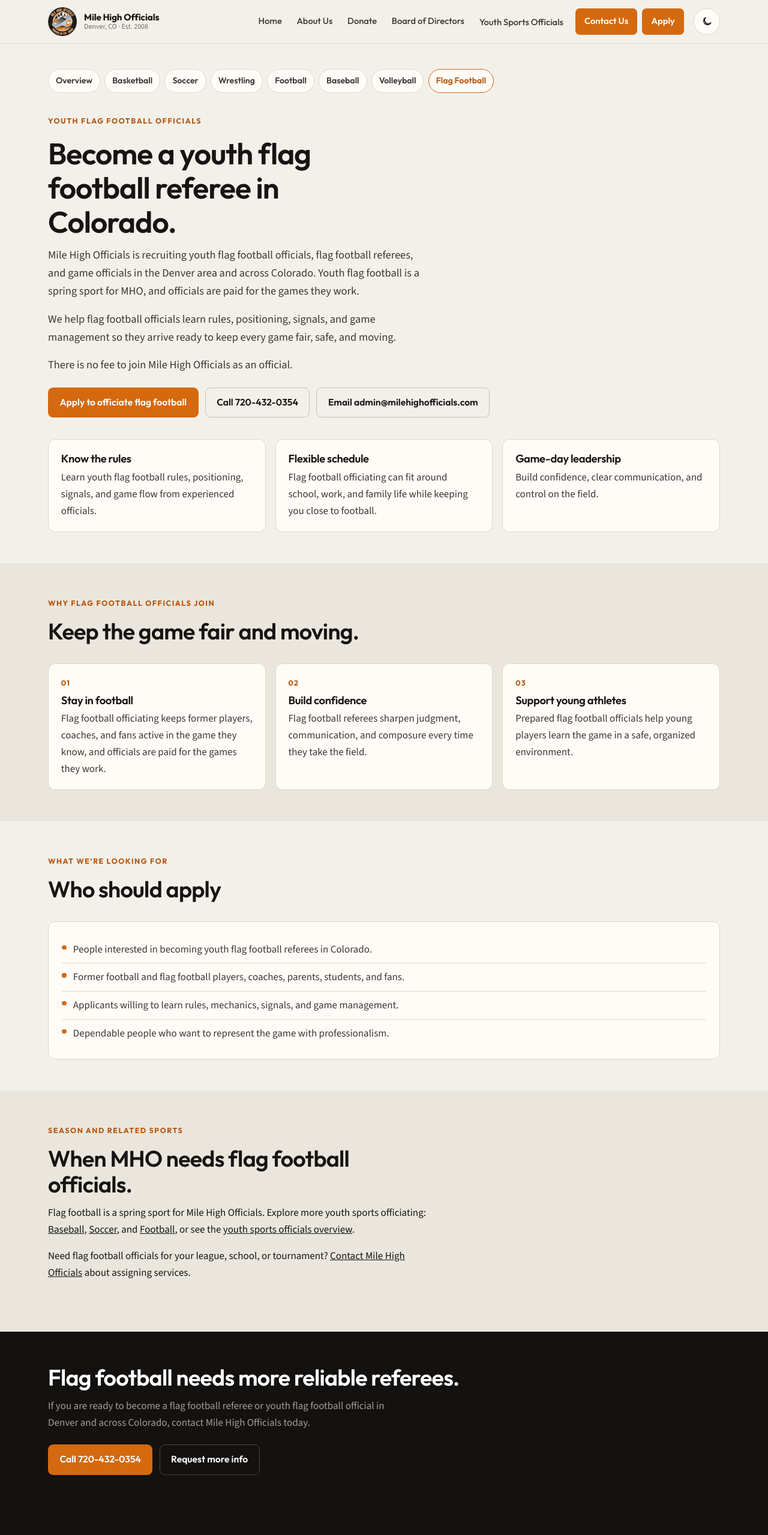
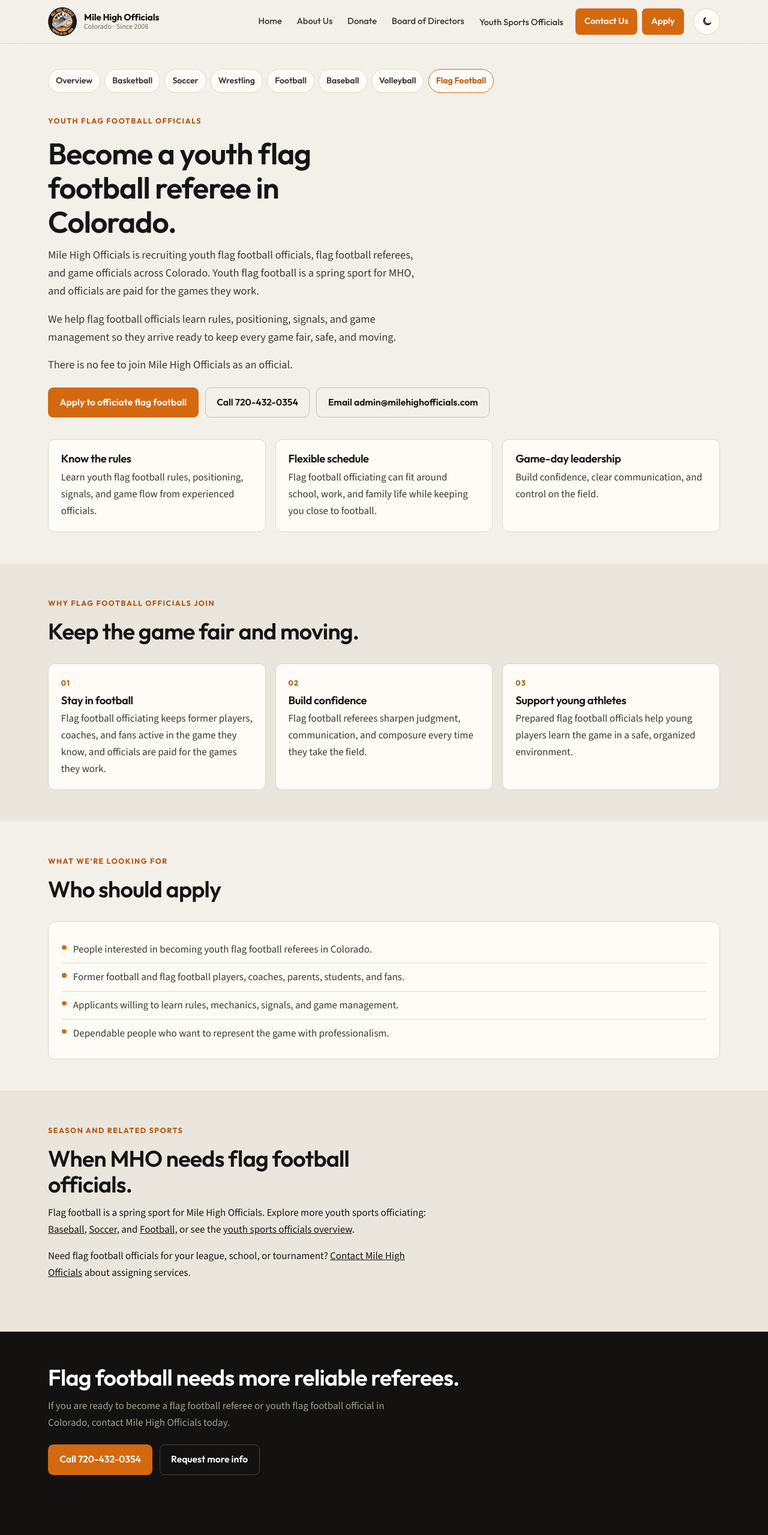
Before and after one commit to micahp20/mile-high-officials, a plain HTML site: page youth-sports-officials/youth-flag-football/index.html in a window 1280 px wide. Shown: the top 2559 px of the page at 60% size. Drawn offline with nearby package versions, Linux system fonts and the light colour scheme.

Commit message:
Align generated pages with confirmed MHO details

```diff
--- a/youth-sports-officials/youth-flag-football/index.html
+++ b/youth-sports-officials/youth-flag-football/index.html
@@ -15,10 +15,10 @@
 })();
 </script>
   <title>Youth Flag Football Officials | Mile High Officials</title>
-  <meta name="description" content="Become a youth flag football referee in Denver and across Colorado. Mile High Officials is recruiting flag football officials for the spring season.">
+  <meta name="description" content="Become a youth flag football referee in Colorado. Mile High Officials is recruiting flag football officials for the spring season.">
   <meta name="theme-color" content="#d4690f">
   <meta property="og:title" content="Youth Flag Football Officials | Mile High Officials">
-  <meta property="og:description" content="Become a youth flag football referee in Denver and across Colorado. Mile High Officials is recruiting flag football officials for the spring season.">
+  <meta property="og:description" content="Become a youth flag football referee in Colorado. Mile High Officials is recruiting flag football officials for the spring season.">
   <meta property="og:image" content="https://www.milehighofficials.com/assets/img/logo-mark-256.png">
   <meta property="og:type" content="website">
   <link rel="canonical" href="https://www.milehighofficials.com/youth-sports-officials/youth-flag-football/">
@@ -59,7 +59,7 @@
       "@id": "https://www.milehighofficials.com/youth-sports-officials/youth-flag-football/#webpage",
       "url": "https://www.milehighofficials.com/youth-sports-officials/youth-flag-football/",
       "name": "Youth Flag Football Officials | Mile High Officials",
-      "description": "Become a youth flag football referee in Denver and across Colorado. Mile High Officials is recruiting flag football officials for the spring season.",
+      "description": "Become a youth flag football referee in Colorado. Mile High Officials is recruiting flag football officials for the spring season.",
       "isPartOf": {
         "@id": "https://www.milehighofficials.com/#website"
       },
@@ -122,7 +122,7 @@
         <img src="/assets/img/logo-mark-256.png" width="48" height="48" alt="Mile High Officials logo">
         <span class="brand-text">
           <span class="brand-name">Mile High Officials</span>
-          <span class="brand-tag">Denver, CO · Est. 2008</span>
+          <span class="brand-tag">Colorado · Since 2008</span>
         </span>
       </a>
     <nav class="nav" id="site-nav" aria-label="Primary">
@@ -176,7 +176,7 @@
         </nav>
         <p class="eyebrow">Youth flag football officials</p>
         <h1>Become a youth flag football referee in Colorado.</h1>
-        <p class="lead">Mile High Officials is recruiting youth flag football officials, flag football referees, and game officials in the Denver area and across Colorado. Youth flag football is a spring sport for MHO, and officials are paid for the games they work.</p><p class="lead">We help flag football officials learn rules, positioning, signals, and game management so they arrive ready to keep every game fair, safe, and moving.</p>
+        <p class="lead">Mile High Officials is recruiting youth flag football officials, flag football referees, and game officials across Colorado. Youth flag football is a spring sport for MHO, and officials are paid for the games they work.</p><p class="lead">We help flag football officials learn rules, positioning, signals, and game management so they arrive ready to keep every game fair, safe, and moving.</p>
         <p class="lead">There is no fee to join Mile High Officials as an official.</p>
         <div class="actions">
           <a class="btn btn-primary" href="/apply/?sport=flag-football">Apply to officiate flag football</a>
@@ -262,7 +262,7 @@
     <section class="cta-band">
       <div class="wrap">
         <h2>Flag football needs more reliable referees.</h2>
-        <p>If you are ready to become a flag football referee or youth flag football official in Denver and across Colorado, contact Mile High Officials today.</p>
+        <p>If you are ready to become a flag football referee or youth flag football official in Colorado, contact Mile High Officials today.</p>
         <div class="actions">
           <a class="btn btn-primary" href="tel:7204320354">Call 720-432-0354</a>
           <a class="btn btn-secondary" href="/contact-us/">Request more info</a>
```
